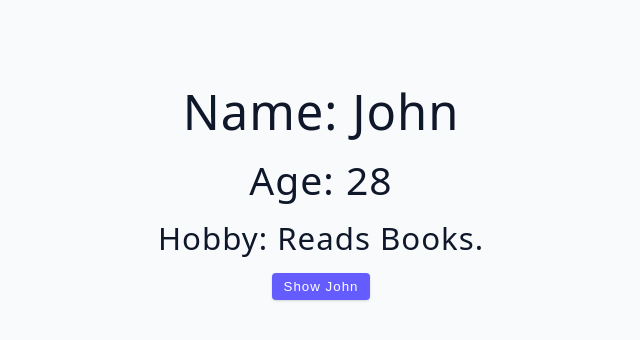
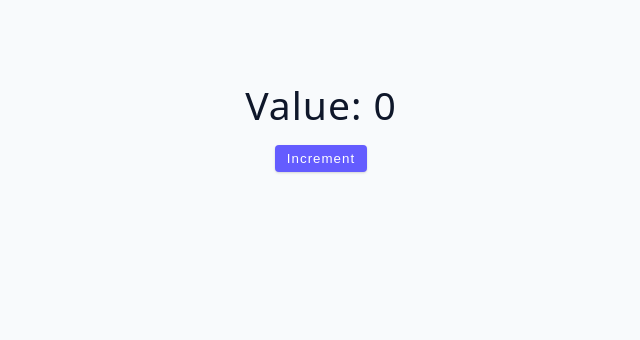
Before and after one commit to anthony-spedaliere/vite-react-application-tutorial, a React (Vite) app: page / in a window 1280 px wide. Shown: the top 340 px of the page, without its empty margins (319-959 px from the left). Built offline with nearby package versions, Linux system fonts and the light colour scheme.

Commit message:
finished 05-useState-gotcha challenge in section 01-useState

```diff
--- a/src/App.jsx
+++ b/src/App.jsx
@@ -1,4 +1,4 @@
-import Starter from './tutorial/01-useState/starter/04-useState-object';
+import Starter from './tutorial/01-useState/starter/05-useState-gotcha';
 
 function App() {
   return (
--- a/src/tutorial/01-useState/starter/05-useState-gotcha.jsx
+++ b/src/tutorial/01-useState/starter/05-useState-gotcha.jsx
@@ -1,5 +1,27 @@
+import { useState } from "react";
+
 const UseStateGotcha = () => {
-  return <h2>useState "gotcha"</h2>;
+
+  // state values
+  const [value, setValue] = useState(0);
+
+  // component methods
+  const incrementValue = () => {
+    setTimeout(() => {
+      setValue((currentState) => {
+        return currentState + 1;
+      });
+    }, 3000);
+  };
+
+  //console.log(value);
+
+  return (
+    <div>
+      <h2>Value: {value}</h2>
+      <button type='button' className='btn' onClick={() => incrementValue()}>Increment</button>
+    </div>
+  )
 };
 
 export default UseStateGotcha;
```
